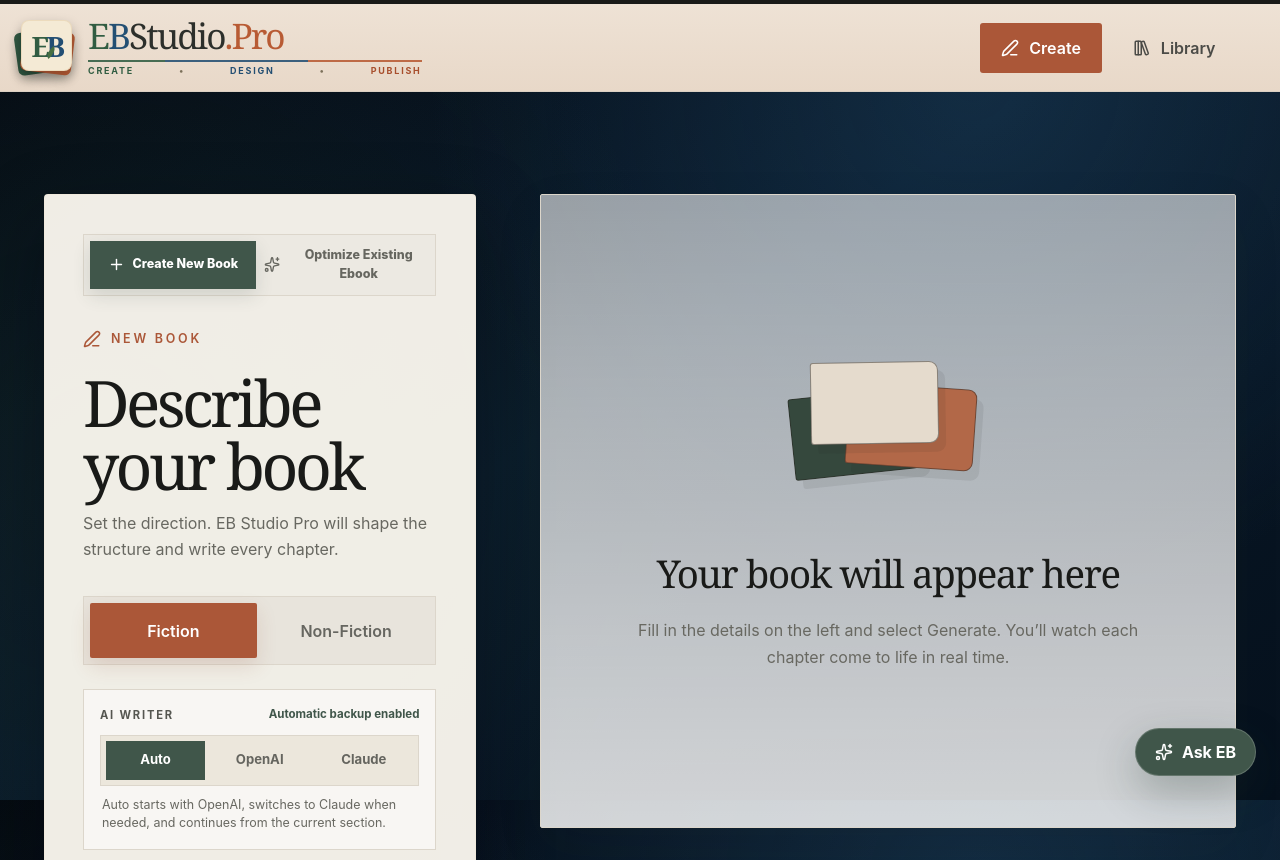
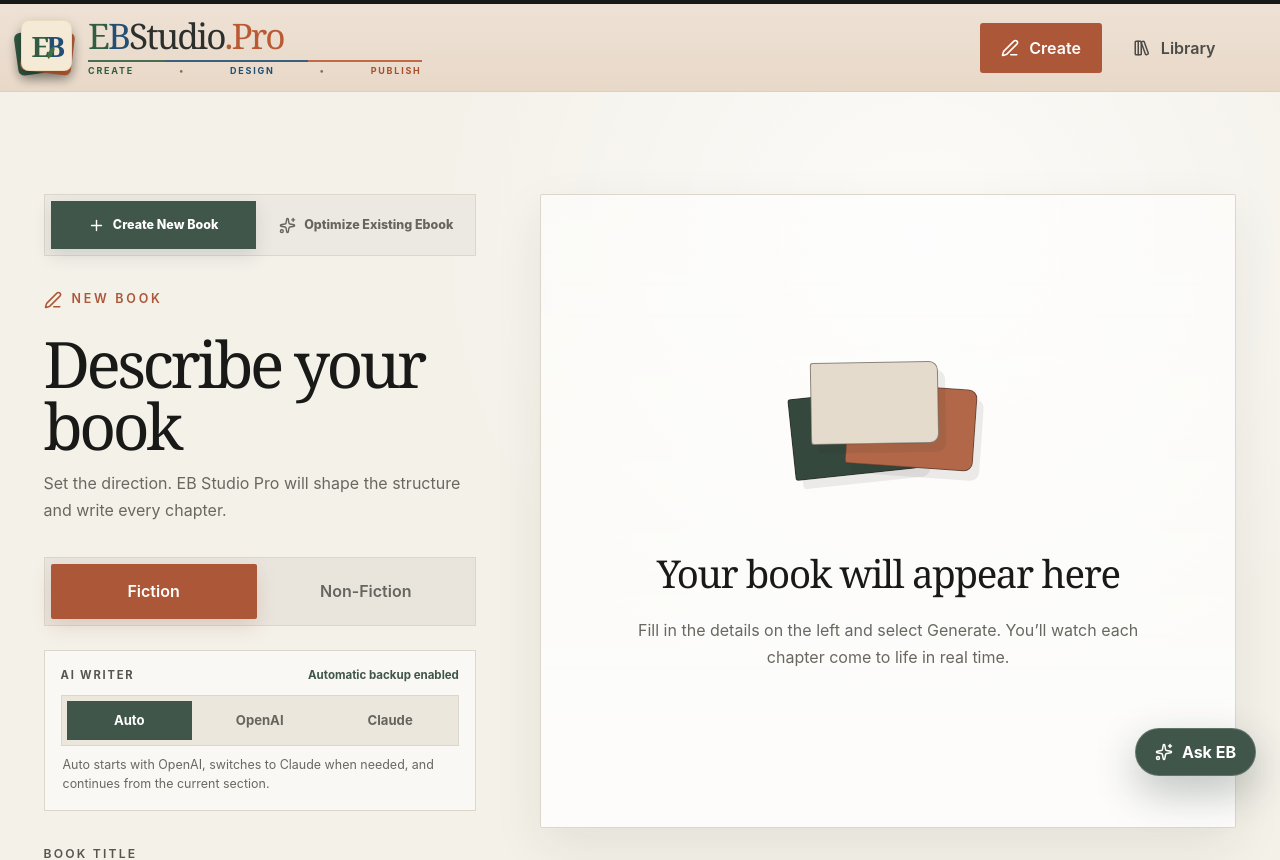
Before and after one commit to SulongUragon/ebstudio.pro, a Next.js app: page / in a window 1280 px wide. Shown: the top 860 px of the page. Built offline with nearby package versions, Linux system fonts and the light colour scheme.

Commit message:
Revert deep blue-black app background

```diff
--- a/app/globals.css
+++ b/app/globals.css
@@ -10,9 +10,6 @@
   --rust: #ab5738;
   --rust-dark: #8f442b;
   --sage: #40564a;
-  --app-blue-black: #06111d;
-  --app-blue-black-deep: #030810;
-  --app-blue-surface: #0a1b2b;
   --shadow: 0 18px 50px rgba(44, 35, 27, 0.08);
 }
 
@@ -24,7 +21,7 @@
   min-height: 100%;
   overflow-x: hidden;
   overflow-y: auto;
-  background: var(--app-blue-black-deep);
+  background: var(--paper);
   -webkit-overflow-scrolling: touch;
 }
 
@@ -35,10 +32,8 @@
   overflow-x: hidden;
   overflow-y: visible;
   background:
-    radial-gradient(circle at 76% 10%, rgba(35, 79, 115, 0.34), transparent 34rem),
-    radial-gradient(circle at 8% 58%, rgba(49, 93, 66, 0.16), transparent 38rem),
-    linear-gradient(145deg, var(--app-blue-black-deep) 0%, var(--app-blue-surface) 48%, var(--app-blue-black) 100%);
-  background-attachment: fixed;
+    radial-gradient(circle at 72% 12%, rgba(255, 255, 255, 0.75), transparent 31rem),
+    var(--paper);
   color: var(--ink);
   font-family: var(--font-geist-sans), Arial, sans-serif;
 }
@@ -316,11 +311,6 @@
 
 .form-column {
   min-width: 0;
-  padding: clamp(26px, 3vw, 48px);
-  border: 1px solid rgba(235, 218, 187, 0.22);
-  border-radius: 4px;
-  background: rgba(248, 245, 237, 0.97);
-  box-shadow: 0 28px 72px rgba(0, 5, 12, 0.38);
 }
 
 .eyebrow {
@@ -1658,15 +1648,6 @@
   line-height: 1.7;
 }
 
-.library-view > div:first-child {
-  max-width: 880px;
-  padding: clamp(26px, 3vw, 46px);
-  border: 1px solid rgba(235, 218, 187, 0.22);
-  border-radius: 4px;
-  background: rgba(248, 245, 237, 0.97);
-  box-shadow: 0 24px 64px rgba(0, 5, 12, 0.34);
-}
-
 .library-empty {
   display: grid;
   min-height: 420px;
@@ -2259,14 +2240,6 @@
     gap: 38px;
     width: min(100% - 28px, 820px);
     padding-top: 42px;
-  }
-
-  .form-column {
-    padding: 22px 18px;
-  }
-
-  .library-view > div:first-child {
-    padding: 22px 18px;
   }
 
   .ai-brief-helper {
```
